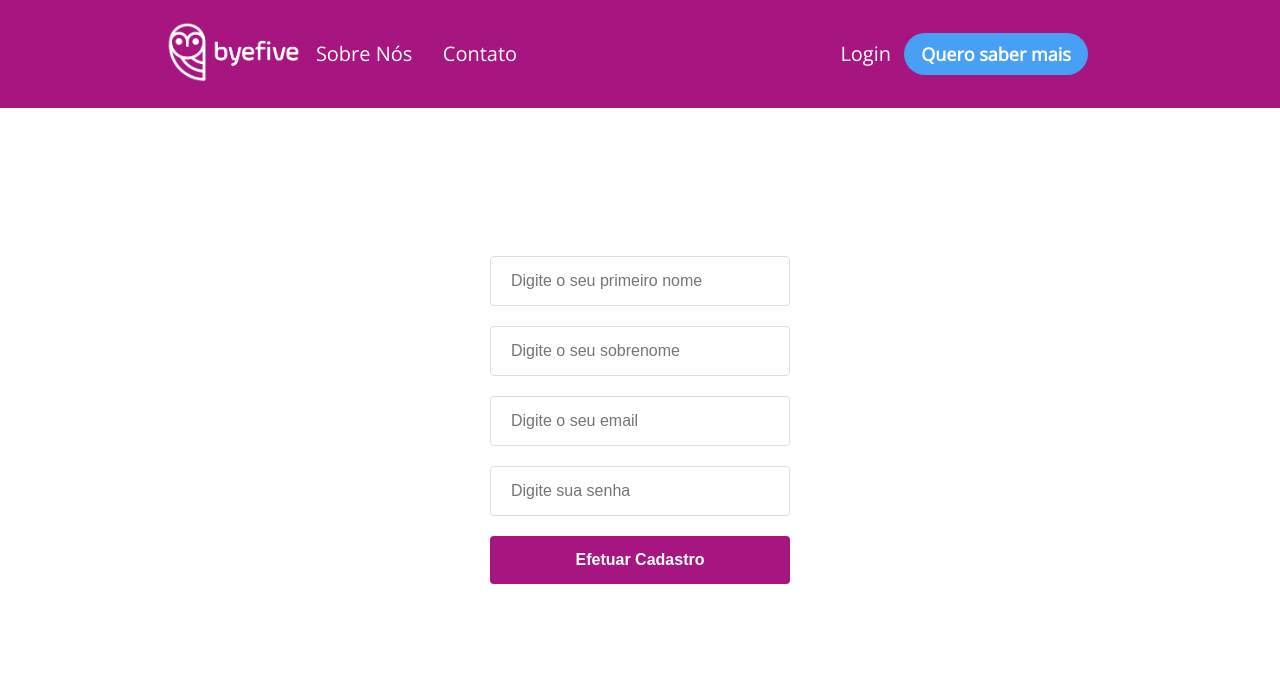
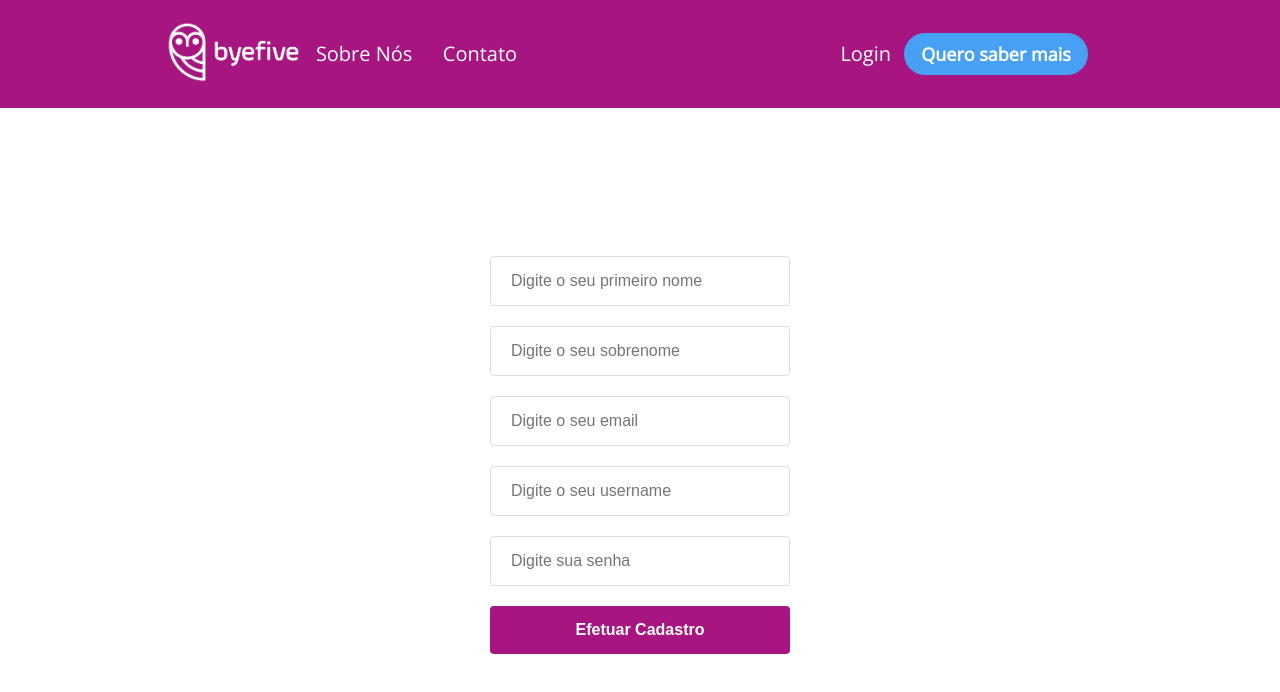
Before and after one commit to gabrielvrl/Byefive, a React (Create React App) app in the folder frontend/: page /signup in a window 1280 px wide. Shown: the top 692 px of the page. Built offline with nearby package versions, Linux system fonts and the light colour scheme.

Commit message:
signup update

```diff
--- a/frontend/src/components/SignUp/index.js
+++ b/frontend/src/components/SignUp/index.js
@@ -3,14 +3,25 @@ import { withRouter } from "react-router";
 
 import "../style.css";
 
-function SignUp() {
+import api from "../../services/api";
+
+function SignUp({ history }) {
     const [firstName, setFirstName] = useState("");
     const [lastName, setLastName] = useState("");
     const [email, setEmail] = useState("");
+    const [username, setUsername] = useState("");
     const [password, setPassword] = useState("");
 
-    function handleSubmit(e) {
+    async function handleSubmit(e) {
         e.preventDefault();
+        await api.post("/signupuser", {
+            firstName,
+            lastName,
+            email,
+            username,
+            password,
+        });
+        history.push("/login");
     }
 
     return (
@@ -32,6 +43,11 @@ function SignUp() {
                     onChange={(e) => setEmail(e.target.value)}
                 />
                 <input
+                    placeholder="Digite o seu username"
+                    value={username}
+                    onChange={(e) => setUsername(e.target.value)}
+                />
+                <input
                     placeholder="Digite sua senha"
                     value={password}
                     type="password"
```
